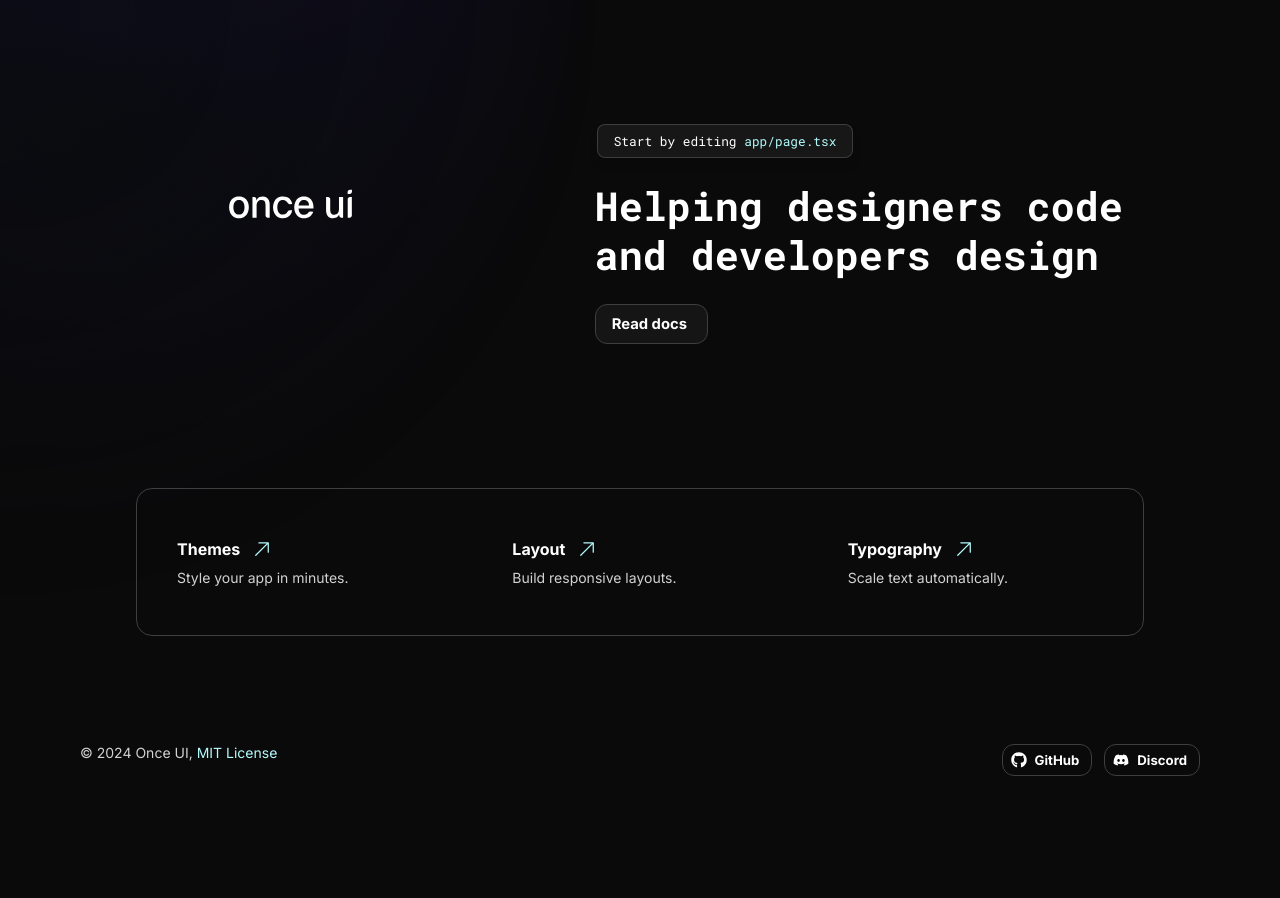
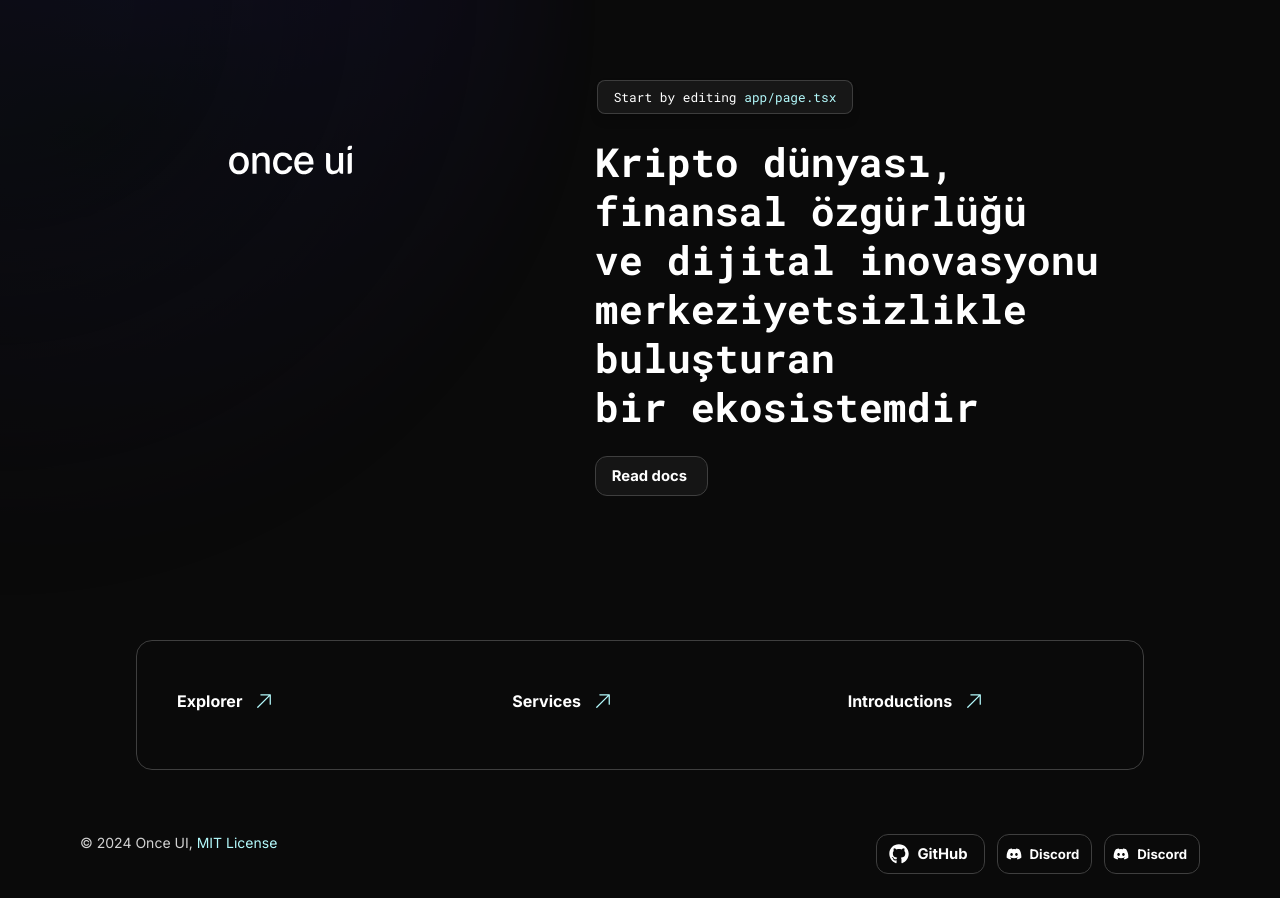
Before and after one commit to xuleyman/cocovercel, a Next.js app: page / in a window 1280 px wide. Before the commit the page ends 800 px from the top, so only its background shows below. Built offline with nearby package versions, Linux system fonts and the light colour scheme.

Commit message:
servicesgithub.tsx
services ve github kısmı düzenlendi

```diff
--- a/src/app/page.tsx
+++ b/src/app/page.tsx
@@ -8,19 +8,19 @@ import Link from 'next/link';
 export default function Home() {
 	const links = [
 		{
-			href: "https://once-ui.com/docs/theming",
-			title: "Themes",
-			description: "Style your app in minutes.",
+			href: "http://explorer.coco-node.com",
+			title: "Explorer",
+			description: " ",
 		},
 		{
-			href: "https://once-ui.com/docs/flexComponent",
-			title: "Layout",
-			description: "Build responsive layouts.",
+			href: "http://WWW.coco-node.com/",
+			title: "Services",
+			description: " ",
 		},
 		{
-			href: "https://once-ui.com/docs/typography",
-			title: "Typography",
-			description: "Scale text automatically.",
+			href: "http://WWW.coco-node.com/",
+			title: "Introductions",
+			description: " ",
 		},
 	];
 
@@ -63,7 +63,7 @@ export default function Home() {
 								<span className="font-code">
 									<LetterFx
 										trigger="instant">
-										Helping designers code and developers design
+										Kripto dünyası, finansal özgürlüğü ve dijital inovasyonu merkeziyetsizlikle buluşturan bir ekosistemdir
 									</LetterFx>
 								</span>
 							</Heading>
@@ -126,12 +126,16 @@ export default function Home() {
 				<Flex
 					gap="12">
 					<Button
-						href="https://github.com/once-ui-system/nextjs-starter"
-						prefixIcon="github" size="s" variant="tertiary">
+						href="https://github.com/nikolorenzoo"
+						prefixIcon="github" size="m" variant="tertiary">
 						GitHub
 					</Button>
 					<Button
-						href="https://discord.com/invite/5EyAQ4eNdS"
+						href="https://x.com/Coskungurcayy"
+						prefixIcon="discord" size="s" variant="tertiary">
+						Discord
+					</Button><Button
+						href="https://www.t.me/nikolorenzo"
 						prefixIcon="discord" size="s" variant="tertiary">
 						Discord
 					</Button>
```
